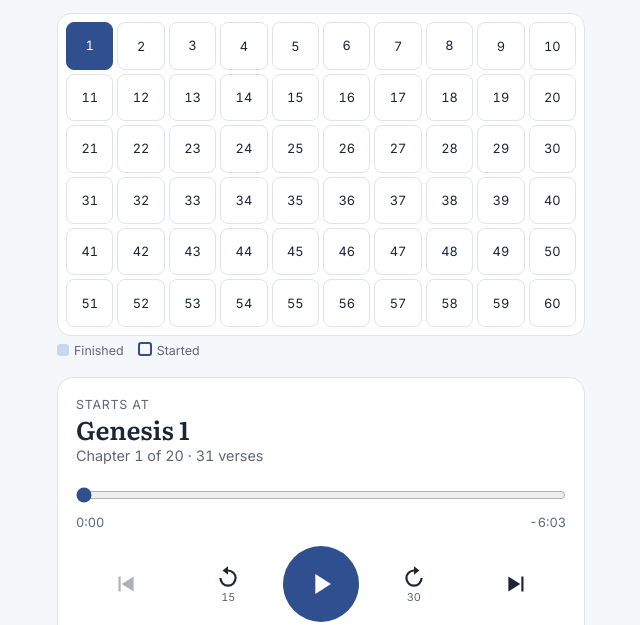
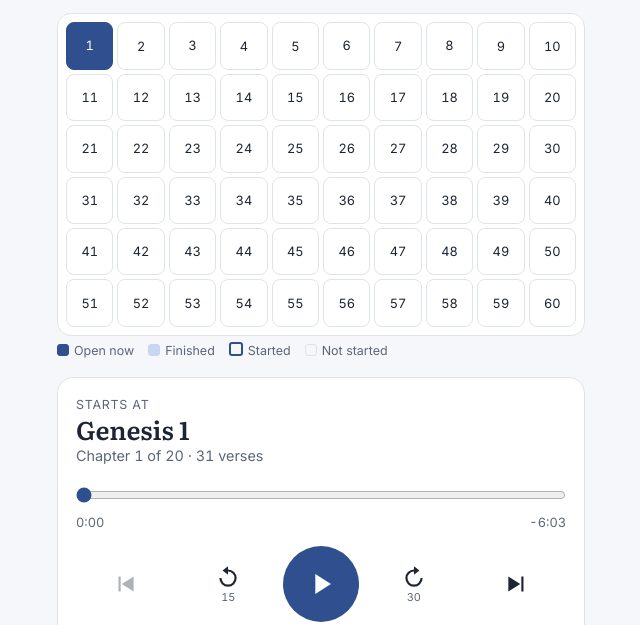
Before and after one commit to EC-Drives/bible-in-60-days, a plain HTML site: page index.html in a window 1280 px wide. Shown: the part 175-800 px from the top of the page, without its empty margins (319-959 px from the left). Drawn offline with Linux system fonts and the light colour scheme.

Commit message:
Explain the day grid
Key under the grid now shows open, finished, started and not started,
and a note at the bottom explains what each tile means.

Co-Authored-By: Claude Opus 5.5 <noreply@anthropic.com>

```diff
--- a/index.html
+++ b/index.html
@@ -61,6 +61,7 @@ body{margin:0;background:var(--bg);color:var(--fg);font-family:var(--body);font-
 .legend span::before{content:"";display:inline-block;width:10px;height:10px;border-radius:3px;margin-right:5px;vertical-align:-1px;border:1px solid var(--line)}
 .legend .l-fin::before{background:var(--fin-bg);border-color:var(--fin-bg)}
 .legend .l-st::before{border:2px solid var(--accent)}
+.legend .l-cur::before{background:var(--accent);border-color:var(--accent)}
 .card{background:var(--surface);border:1px solid var(--line);border-radius:16px;padding:18px;display:flex;flex-direction:column;gap:14px}
 .now small{display:block;color:var(--muted);font-size:.78rem;letter-spacing:.06em;text-transform:uppercase}
 .now .title{font-family:var(--display);font-size:1.6rem;font-weight:600;line-height:1.2}
@@ -129,7 +130,7 @@ button:focus-visible,input:focus-visible,a:focus-visible{outline:3px solid var(-
 
   <div id="gridWrap" hidden style="display:flex;flex-direction:column;gap:12px">
     <div class="grid" id="grid" role="group" aria-label="Choose a day"></div>
-    <p class="legend"><span class="l-fin">Finished</span><span class="l-st">Started</span></p>
+    <p class="legend"><span class="l-cur">Open now</span><span class="l-fin">Finished</span><span class="l-st">Started</span><span>Not started</span></p>
   </div>
 
   <section class="card" aria-label="Player">
@@ -170,6 +171,7 @@ button:focus-visible,input:focus-visible,a:focus-visible{outline:3px solid var(-
     <li>Press play once. The day's chapters run on by themselves in the plan's order and stop at the end of the day.</li>
     <li>Pause whenever you like. Your place in every day is saved in this browser on this device, so Play carries on from there, even after closing the page.</li>
     <li>Tap a chapter to jump to it. The audio streams from Bible Gateway, so it needs an internet connection.</li>
+    <li>In the grid under "All days", the boldest tile is the day you have open. Filled blue tiles are days you have finished. Outlined tiles are days you have started but not finished; a day counts as started after 30 seconds of listening. Plain tiles are days you have not started. The key under the grid shows each one.</li>
   </ul>
   <button class="reset" id="reset" type="button">Start this day again</button>
   <p class="credit">New King James Version © 1982 Thomas Nelson, read by Simon Bubb. The audio plays from <a href="https://www.biblegateway.com/" target="_blank" rel="noopener">Bible Gateway</a>; nothing is stored here.</p>
```
